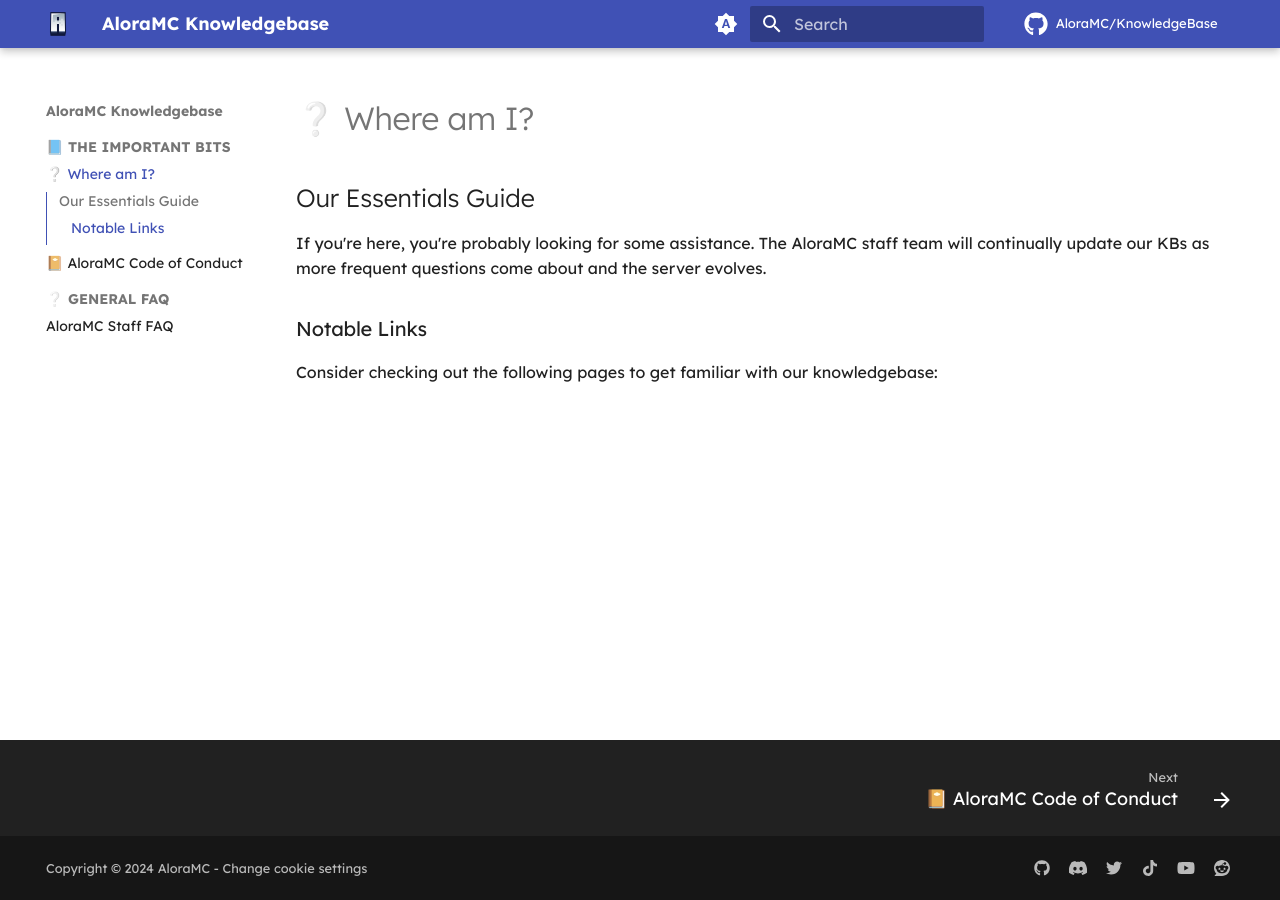
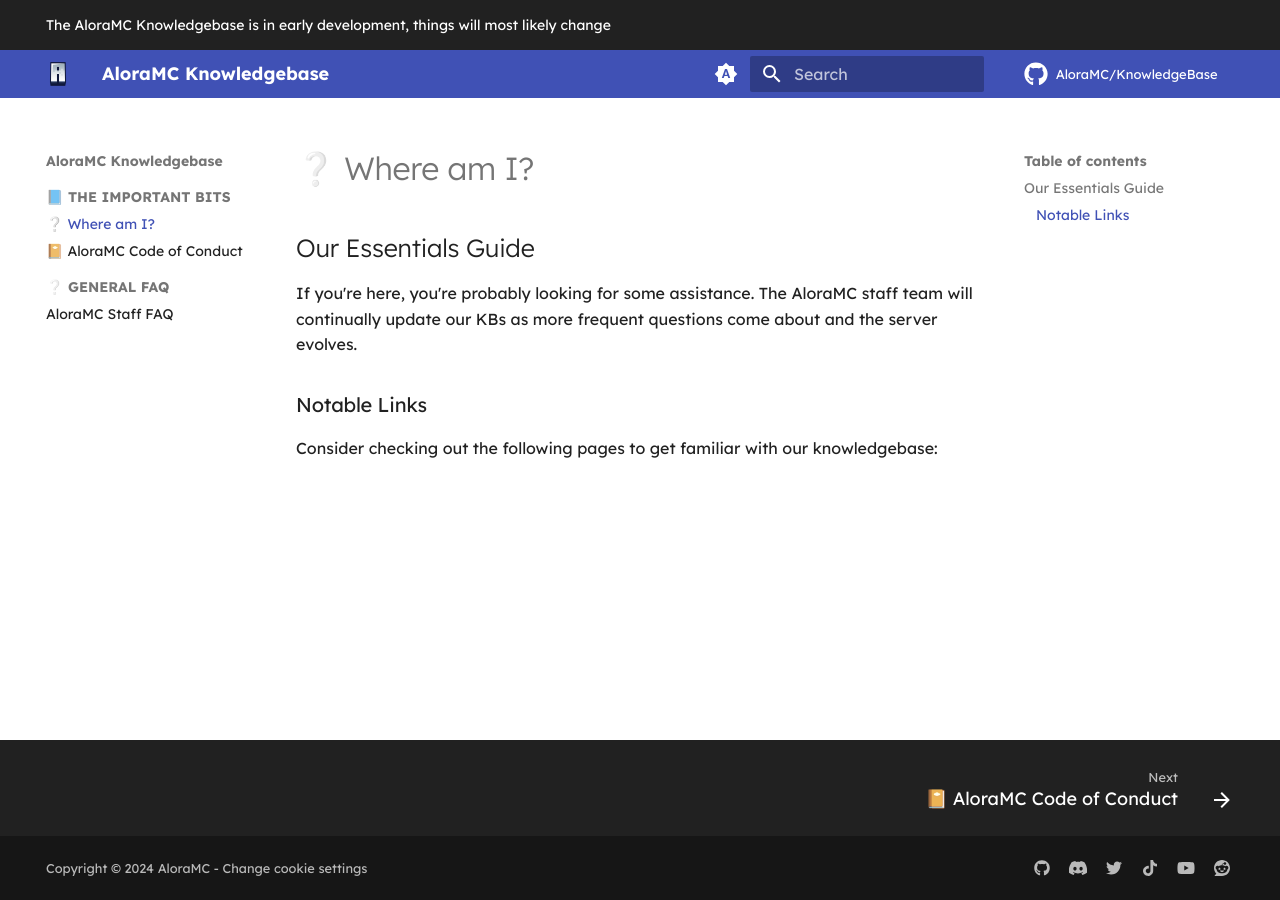
Before and after one commit to AloraMC/Knowledgebase, an MkDocs documentation site: the page built from docs/index.md, in a window 1280 px wide. Built offline with MkDocs 1.6.1 and Material for MkDocs 9.7.7, drawn with Linux system fonts in a browser that asks for light colours; plug-ins that fetch from the network failed and are left out; comment, search, counter and statistics services are not loaded.

Commit message:
Better Search & Development announcement

```diff
--- a/mkdocs.yml
+++ b/mkdocs.yml
@@ -5,6 +5,7 @@
 copyright: Copyright &copy; 2024 AloraMC - <a href="#__consent">Change cookie settings</a>
 theme:
   name: material
+  custom_dir: overrides
   font:
     text: Lexend
   logo: assets/logo.png
@@ -39,9 +40,13 @@
     - navigation.top
     - navigation.instant
     - navigation.instant.progress
+    - navigation.tracking
     # - navigation.tabs
     - toc.follow
-    - toc.integrate
+    # - toc.integrate
+    - search.suggest
+    - search.highlight
+    - search.share
 
 nav:
   - 📘 THE IMPORTANT BITS:
@@ -82,6 +87,8 @@
   - privacy
   - git-revision-date-localized:
       enable_creation_date: true
+  - offline
+
 
 markdown_extensions:
   - admonition
--- /dev/null
+++ b/overrides/main.html
@@ -0,0 +1,5 @@
+{% extends "base.html" %}
+
+{% block announce %}
+  <p class="announce">The AloraMC Knowledgebase is in early development, things will most likely change</p>
+{% endblock %}
--- a/requirements.txt
+++ b/requirements.txt
@@ -1,2 +1,3 @@
 mkdocs-material[imaging]
 mkdocs-git-committers-plugin-2
+mkdocs-git-revision-date-localized-plugin
```
